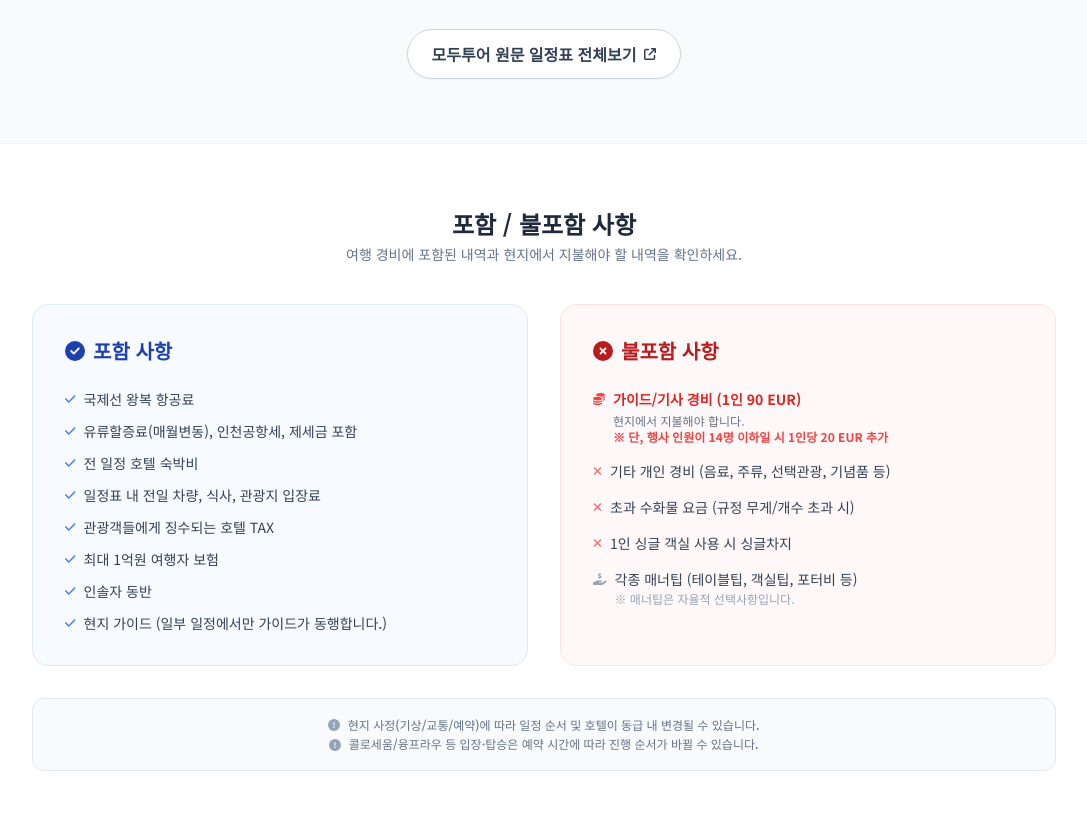
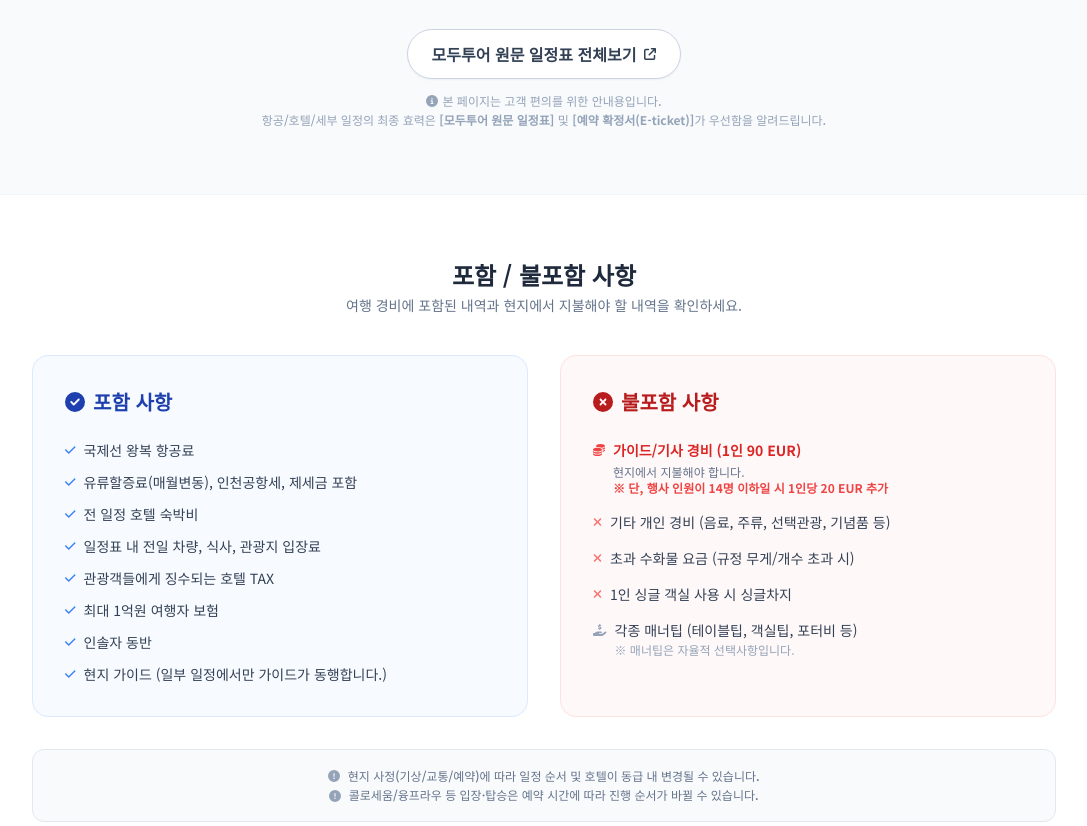
Before and after one commit to Indadady/260523_Italy_Swiss, a plain HTML site: page index.html in a window 1280 px wide. Shown: the part 3757-4583 px from the top of the page, without its empty margins (96-1183 px from the left). Drawn offline with nearby package versions, Linux system fonts and the light colour scheme.

Commit message:
Update index.html

```diff
--- a/index.html
+++ b/index.html
@@ -516,10 +516,16 @@
 
                 <!-- Link only -->
                 <div class="max-w-3xl mx-auto mt-8 text-center">
-                    <a href="https://www.modetour.com/package/103140399" target="_blank" class="inline-flex items-center justify-center bg-white border border-slate-300 text-slate-700 font-bold py-3 px-6 rounded-full shadow-sm hover:bg-slate-50 hover:border-red-500 hover:text-red-600 transition group">
+                    <a href="https://www.modetour.com/package/103140399" target="_blank" class="inline-flex items-center justify-center bg-white border border-slate-300 text-slate-700 font-bold py-3 px-6 rounded-full shadow-sm hover:bg-slate-50 hover:border-red-500 hover:text-red-600 transition group mb-3">
                         <span class="mr-2">모두투어 원문 일정표 전체보기</span>
                         <i class="fa-solid fa-arrow-up-right-from-square text-xs group-hover:translate-x-1 transition"></i>
                     </a>
+
+                    <!-- Smart Guide Disclaimer (Prioritized Official Documents) -->
+                    <p class="text-xs text-slate-400 font-medium leading-relaxed max-w-xl mx-auto">
+                        <i class="fa-solid fa-circle-info mr-1"></i>본 페이지는 고객 편의를 위한 안내용입니다.<br>
+                        항공/호텔/세부 일정의 최종 효력은 <strong>[모두투어 원문 일정표]</strong> 및 <strong>[예약 확정서(E-ticket)]</strong>가 우선함을 알려드립니다.
+                    </p>
                 </div>
             </div>
         </section>
```
